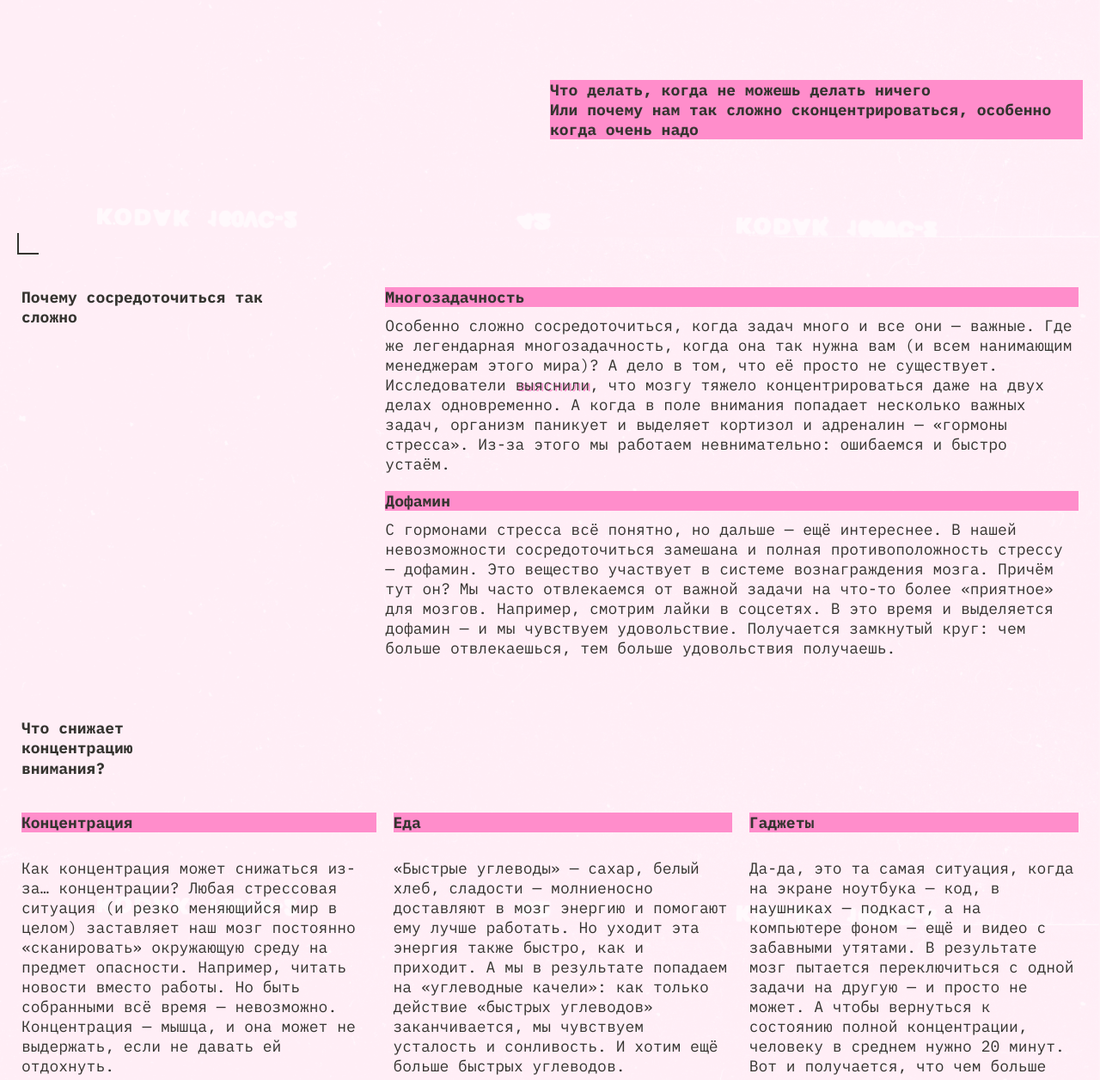
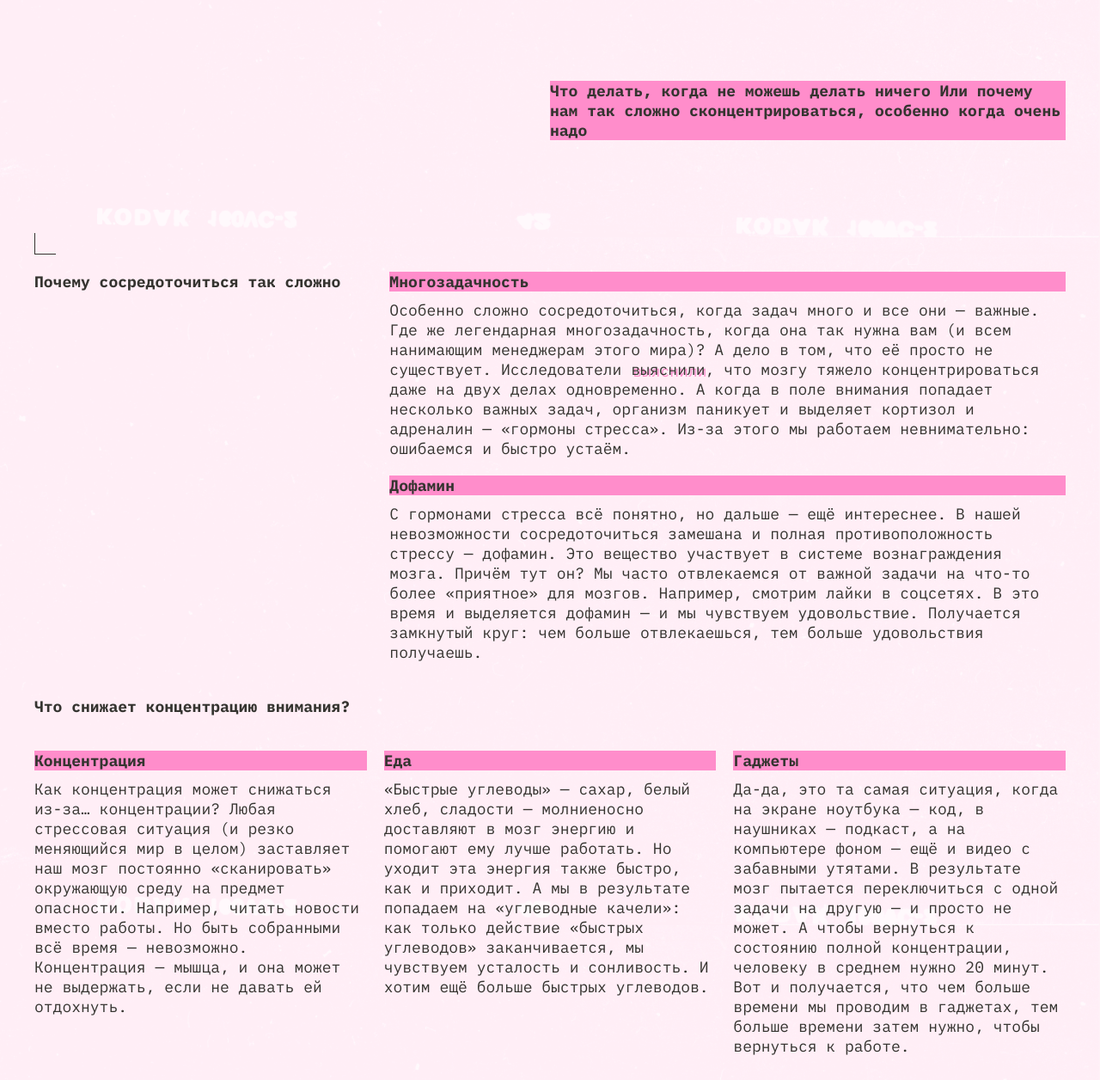
Before and after one commit to Nastya-Bashcir/slozhno-sosredotochitsya-fd, a plain HTML site: page index.html in a window 1280 px wide. Shown: the part 524-1780 px from the top of the page at 86% size. Drawn offline with Linux system fonts and the light colour scheme.

Commit message:
popitka2

```diff
--- a/index.html
+++ b/index.html
@@ -19,7 +19,7 @@
   </head>
   <body class="page">
     <header class="header decorated-zone">
-      <span class="rec-label" aria-hidden="true">REC</span>
+      <span class="rec-label" aria-hidden="true">rec</span>
       <nav class="header__theme-menu">
         <ul class="header__theme-menu-list">
           <li class="header__theme-menu-item">
@@ -46,12 +46,13 @@
           </li>
         </ul>
       </nav>
-      <h1>no focus</h1>
-      <p class="title-decor header_text">Что делать, когда не можешь делать ничего<br>
+      <h1 class="title">no focus</h1>
+      <p class="title-decor header_text">Что делать, когда не можешь делать ничего
       Или почему нам так сложно сконцентрироваться, особенно когда очень надо</p>
     </header>
+    <main>
     <section class="section about-section">
-      <h2 class="title-text text-bottom">Почему сосредоточиться так<br> сложно</h2>
+      <h2 class="title-text text-bottom">Почему сосредоточиться так сложно</h2>
       <div class="about-section_right">
       <h3 class="title-decor margin_text">Многозадачность</h3>
       <p class="section-label-text">Особенно сложно сосредоточиться, когда задач много и все они — важные. Где же легендарная многозадачность, когда она так нужна вам (и всем нанимающим менеджерам этого мира)? А дело в том, что её просто не существует. Исследователи
@@ -61,27 +62,33 @@
       </div>
     </section>
     <section class="section item-section">
-      <h2 class="title-text text-bottom title-text_width">Что снижает концентрацию<br> внимания?</h2>
+      <h2 class="title-text text-bottom title-text_width">Что снижает концентрацию внимания?</h2>
+    <article class="info-section_column">
       <h3 class="title-decor margin_text info-section info-section_row">Концентрация</h3>
-      <p class="section-label-text info-section info-section_column">Как концентрация может снижаться из-за… концентрации? Любая стрессовая ситуация (и резко меняющийся мир в целом) заставляет наш мозг постоянно «сканировать» окружающую среду на предмет опасности. Например, читать новости вместо работы. Но быть собранными всё время — невозможно. Концентрация — мышца, и она может не выдержать, если не давать ей отдохнуть.</p>
+      <p class="section-label-text info-section">Как концентрация может снижаться из-за… концентрации? Любая стрессовая ситуация (и резко меняющийся мир в целом) заставляет наш мозг постоянно «сканировать» окружающую среду на предмет опасности. Например, читать новости вместо работы. Но быть собранными всё время — невозможно. Концентрация — мышца, и она может не выдержать, если не давать ей отдохнуть.</p>
+    </article>
+    <article class="info-section_column">
       <h3 class="title-decor margin_text info-section info-section_row">Еда</h3>
-      <p class="section-label-text info-section info-section_column">«Быстрые углеводы» — сахар, белый хлеб, сладости — молниеносно доставляют в мозг энергию и помогают ему лучше работать. Но уходит эта энергия также быстро, как и приходит. А мы в результате попадаем на «углеводные качели»: как только действие «быстрых углеводов» заканчивается, мы чувствуем усталость и сонливость. И хотим ещё больше быстрых углеводов.</p>
+      <p class="section-label-text info-section">«Быстрые углеводы» — сахар, белый хлеб, сладости — молниеносно доставляют в мозг энергию и помогают ему лучше работать. Но уходит эта энергия также быстро, как и приходит. А мы в результате попадаем на «углеводные качели»: как только действие «быстрых углеводов» заканчивается, мы чувствуем усталость и сонливость. И хотим ещё больше быстрых углеводов.</p>
+    </article>
+    <article class="info-section_column">
       <h3 class="title-decor margin_text info-section info-section_row">Гаджеты</h3>
-      <p class="section-label-text info-section info-section_column">Да-да, это та самая ситуация, когда на экране ноутбука — код, в наушниках — подкаст, а на компьютере фоном — ещё и видео с забавными утятами. В результате мозг пытается переключиться с одной задачи на другую — и просто не может. А чтобы вернуться к состоянию полной концентрации, человеку в среднем нужно 20 минут. Вот и получается, что чем больше времени мы проводим в гаджетах, тем больше времени затем нужно, чтобы вернуться к работе.</p>
+      <p class="section-label-text info-section">Да-да, это та самая ситуация, когда на экране ноутбука — код, в наушниках — подкаст, а на компьютере фоном — ещё и видео с забавными утятами. В результате мозг пытается переключиться с одной задачи на другую — и просто не может. А чтобы вернуться к состоянию полной концентрации, человеку в среднем нужно 20 минут. Вот и получается, что чем больше времени мы проводим в гаджетах, тем больше времени затем нужно, чтобы вернуться к работе.</p>
+    </article>
     </section>
     <section class="section section-column">
       <h2 class="title-text text-bottom">Как концентрироваться лучше, чем золотая рыбка (то есть дольше трёх секунд)</h2>
       <h3 class="title-decor margin_text">5 простых (на самом деле не очень) советов</h3>
-      <h3 class="title-decor margin_text decorarion_text">Представьте небо и облака</h3>
+      <h4 class="title-decor margin_text decorarion_text">Представьте небо и облака</h4>
       <p class="section-label-text">Или листья в ручье. Тут дело в лёгкой медитации, которая помогает успокоиться. Ведь часто именно тревожные мысли о сложных задачах как раз и мешают эти сложные задачи делать. В такие моменты можно закрыть глаза и представить, что чистое небо — это вы, а облака — тревожные мысли. И сколько бы их ни было — ясное небо всегда будет где-то там, за тучами, и никуда не денется. Это упражнение поможет вернуться в настоящий момент, а не волноваться о потенциальных проблемах из будущего.</p>
-      <h3 class="title-decor margin_text decorarion_text">Включите музыку</h3>
+      <h4 class="title-decor margin_text decorarion_text">Включите музыку</h4>
       <p class="section-label-text">Но не любую, и не любимую. Любимая может быть связана с сильными положительными эмоциями, которые тоже очень сильно отвлекают. Подойдёт тихая, спокойная, умеренно-ритмичная. Можно вообще попробовать включить плейлист с «белым шумом» или нейромузыкой.</p>
-      <h3 class="title-decor margin_text decorarion_text">Прогуляйтесь</h3>
+      <h4 class="title-decor margin_text decorarion_text">Прогуляйтесь</h4>
       <p class="section-label-text">Или даже пробегитесь. Лучше найти парк или лес: один эксперимент
         <a href="https://www.sciencedirect.com/science/article/abs/pii/S0272494415000328" class="text-link">показал</a>, что созерцание природы повышает концентрацию, в то время как после просмотра городских пейзажей она наоборот понижается. Можно совместить прогулку с физическими упражнениями или бегом — так в мозг поступит ещё больше кислорода и он будет лучше работать. Но и простая двадцатиминутная прогулка — тоже отличный вариант.</p>
-      <h3 class="title-decor margin_text decorarion_text">Хорошо ешьте</h3>
+      <h4 class="title-decor margin_text decorarion_text">Хорошо ешьте</h4>
       <p class="section-label-text">Мы — не ваша бабушка, но это правда важно. Выбирайте продукты, которые препятствуют резким скачкам сахара в крови. Например, с высоким содержанием клетчатки: овощи, ягоды, бобовые (нут, чечевица, фасоль), коричневый рис, хлеб из цельнозерновой пшеницы.</p>
-      <h3 class="title-decor margin_text decorarion_text">Читайте</h3>
+      <h4 class="title-decor margin_text decorarion_text">Читайте</h4>
       <p class="section-label-text">Настоящие бумажные книги. Это правда помогает с концентрацией: чтобы прочитать пост в соцсети, достаточно нескольких минут или даже секунд. А вот интересная книга способна затянуть и на несколько часов и круто тренирует направленное внимание.</p>
     </section>
     <section class="section">
@@ -94,6 +101,7 @@
       <img loading="lazy" src="./images/street.png" alt="японская улица с домами и линиями электропередач" class="grid-img">
       </div>
     </section>
+    </main>
     <footer class="footer decorated-zone">
       <h2 class="footer_title">focus</h2>
     </footer>
--- a/styles/dark.css
+++ b/styles/dark.css
@@ -9,4 +9,5 @@
   --section-text-color: #F1B2CE;
   --accent-color: #FF0070;
   --button-color: #FF0070;
+  --border: #F1B2CE;
 }
--- a/styles/light.css
+++ b/styles/light.css
@@ -8,6 +8,7 @@
   --text-color-label: #353430;
   --bg-color-text: #FF8DCB;
   --section-text-color: #353430;
+  --border: #353430;
   --accent-color: #FF8DCB;
   --button-color: #353430;
 }
@@ -22,6 +23,7 @@
   --text-color-label: #353430;
   --bg-color-text: #FF8DCB;
   --section-text-color: #353430;
+  --border: #353430;
   --accent-color: #FF8DCB;
   --button-color: #353430;
   }
--- a/styles/style.css
+++ b/styles/style.css
@@ -7,7 +7,10 @@
   background-attachment: fixed;
   position: relative;
   background-color: var(--bg-color);
-  margin: 10px;
+  margin: 0;
+  padding: 0;
+  overflow-x: hidden;
+  width: 100%;
 }
 .header {
   height: 100vh;
@@ -15,7 +18,7 @@
   display: grid;
   grid-template-columns: 1fr 1fr;
   grid-template-rows: 1fr min-content 1fr;
-  align-content: space-around;
+  margin: 10px;
 }
 .header__theme-menu {
   align-self: center;
@@ -53,6 +56,7 @@
 }
 .rec-label {
   position: absolute;
+  text-transform: uppercase;
   font-size: 18px;
   right: 28px;
   color: var(--color-rec);
@@ -68,8 +72,9 @@
   height: 9px;
   background-color: var(--color-rec);
   border-radius: 50%;
-  margin: 10px 0 0 10px;
-  box-shadow: 0 0 8px 2px var(--color-rec);
+  top: 10px;
+  left: 40px;
+  box-shadow: 0 0 4px 2px var(--color-rec);
   vertical-align: middle;
 }
 .decorated-zone {
@@ -88,8 +93,8 @@
 .decorated-zone::before {
   top: 0;
   right: 0;
-  border-block-start: 2px solid var(--color, #FF0070);
-  border-inline-end: 2px solid var(--color, #FF0070);
+  border-block-start: 1px solid var(--color, #FF0070);
+  border-inline-end: 1px solid var(--color, #FF0070);
   border-bottom: none;
   border-left: none;
   z-index: 2;
@@ -97,12 +102,12 @@
 .decorated-zone::after {
   bottom: 0;
   left: 0;
-  border-bottom: 2px solid var(--color, #FF0070);
-  border-left: 2px solid var(--color, #FF0070);
+  border-bottom: 1px solid var(--color, #FF0070);
+  border-left: 1px solid var(--color, #FF0070);
   border-top: none;
   border-right: none;
 }
-h1 {
+.title {
   font-size: clamp(7.25rem, 4.9983rem + 10.1485vw, 9.8125rem);
   font-family: var(--main-font, 'IBM Plex mono', sans-serif);
   text-shadow: 4px 4px 0 var(--accent-color);
@@ -127,9 +132,8 @@ h1 {
   margin-bottom: 20px;
 }
 .header_text {
-  align-self: flex-start;
-  margin-top: auto;
-  margin-bottom: 66px;
+  align-self: center;
+  justify-self: center;
   grid-column: span 2;
   grid-row: 3;
 }
@@ -152,18 +156,18 @@ h1 {
   margin-bottom: 20px;
 }
 .section {
-  margin: 38px 5px 50px 5px;
+  margin: 38px 10px 50px 10px;
 }
 .text-link {
   text-decoration: none;
-  text-shadow: 2px 1px 0 var(--accent-color);
+  text-shadow: 2px 2px 0 var(--accent-color);
   border-bottom: 1px solid transparent;
 }
 .text-link:hover {
   border-bottom-color: currentColor;
 }
 .text-link:focus-visible {
-  outline: 1px solid #F1B2CE;
+  outline: 1px solid var(--border);
   outline-offset: 1px;
 }
 .gallery-section-grid {
@@ -180,6 +184,7 @@ h1 {
   justify-content: center;
   position: relative;
   align-items: center;
+  margin: 10px;
 }
 .footer_title {
   font-size: clamp(7.25rem, 4.9983rem + 10.1485vw, 9.8125rem);
@@ -188,19 +193,14 @@ h1 {
   color: var(--text-color-title);
 }
 @media (min-width: 768px) {
-  .page {
-    margin: 20px;
-  }
   .header {
-    min-height: 1024px;
     display: grid;
     grid-template-columns: 1fr 1fr;
     grid-template-rows: 1fr min-content 1fr;
     align-content: space-around;
+    margin: 20px;
   }
   .header_text {
-    min-width: 364px;
-    margin-bottom: 183px;
     grid-column: 2;
     grid-row: 3;
   }
@@ -215,6 +215,9 @@ h1 {
   }
   .header__theme-menu-list {
     gap: 10px;
+  }
+  .section {
+    margin: 20px;
   }
   .gallery-section-grid {
     grid-template-columns: repeat(3, 1fr);
@@ -252,7 +255,6 @@ h1 {
   }
   .margin_text {
     grid-column: 2;
-    height: 23px;
   }
   .section-label-text {
     grid-column: 2;
@@ -271,13 +273,13 @@ h1 {
   .about-section_right {
     grid-column: 2;
   }
-  .title-text_width {
-    max-width: 236px;
+  .footer {
+    margin: 20px;
   }
 }
 @media (min-width: 1024px) {
-  .header {
-    min-height: 768px;
+  .page {
+    width: 100%;
   }
   .header__theme-menu {
     align-self: start;
@@ -292,27 +294,22 @@ h1 {
     padding-top: 0px;
     top: 0;
   }
-   .header_text {
-    min-width: 491px;
-    margin-bottom: 134px;
-  }
   .item-section {
     display: grid;
-    grid-template-columns: repeat(3, auto);
-    grid-template-rows: auto auto 1fr;
+    grid-template-columns: repeat(3, 1fr);
     gap: var(--main-gap);
   }
   .title-text_width {
-    grid-column: 1;
-    grid-row: 1;
-    max-width: 315px;
+    grid-column: 1/-1;
   }
   .info-section_row {
-    grid-column: span 3;
-    grid-row: 2;
+    width: 100%;
   }
-  .info-section_column {
-    grid-column: span 3;
-    grid-row: 3;
+  .header,
+  .section,
+  .footer {
+    max-width: 1200px;
+    margin-left: auto;
+    margin-right: auto;
   }
 }
--- a/styles/variables.css
+++ b/styles/variables.css
@@ -9,6 +9,7 @@
   --text-color-label: #000028;
   --bg-color-text: #FF0070;
   --section-text-color: #F1B2CE;
+  --border: #F1B2CE;
   --main-gap: 20px;
   --accent-color: #FF0070;
   --button-color: #FF0070;
```
